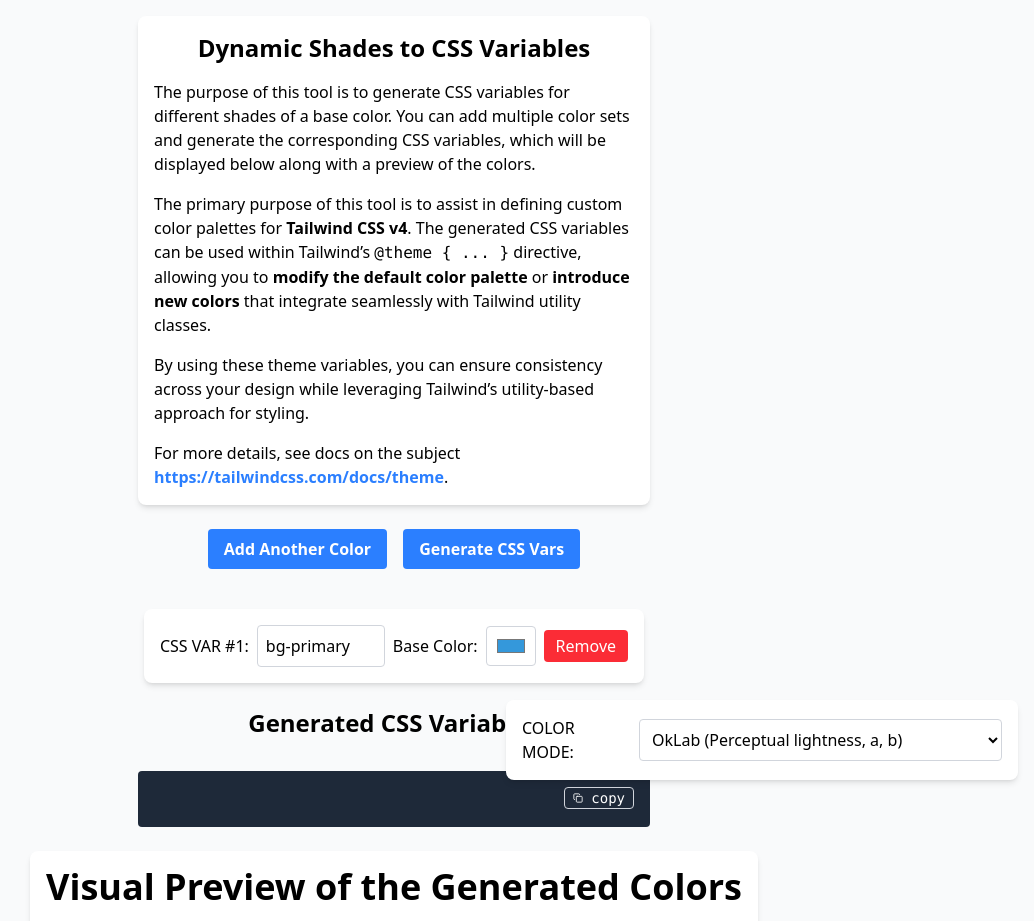
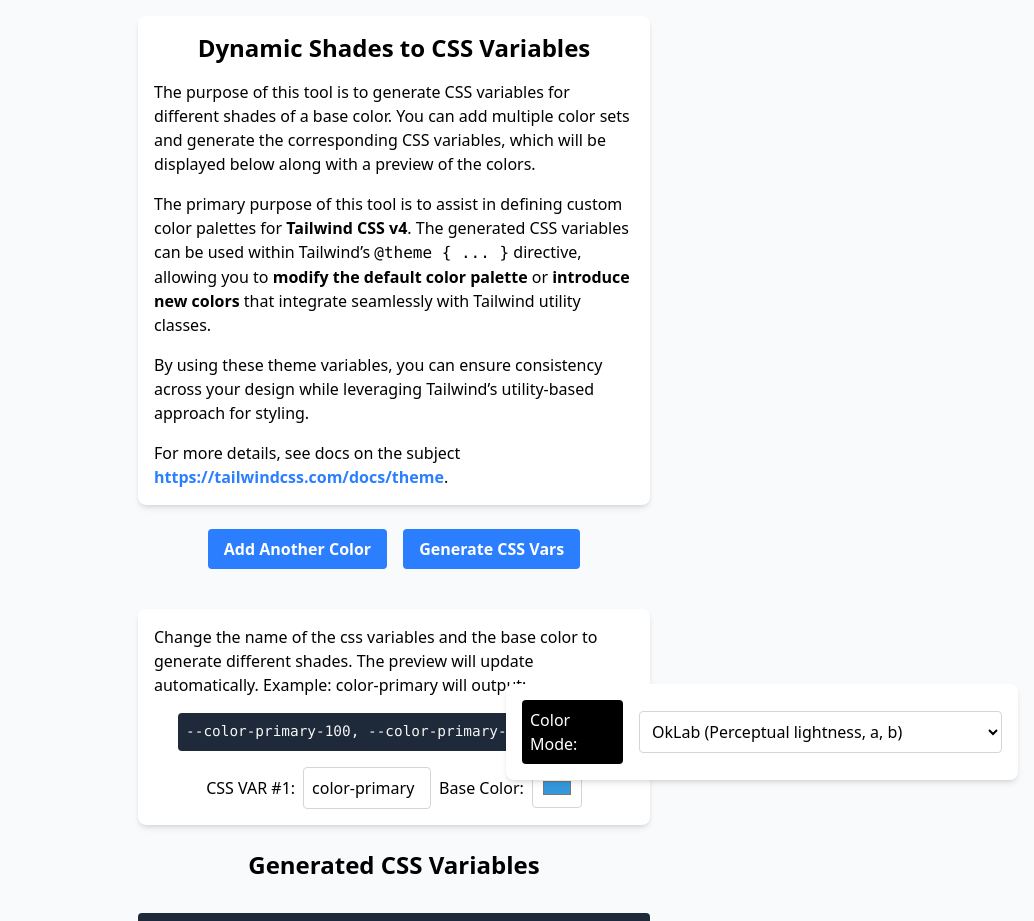
Before and after one commit to Maxiviper117/generate-colors-tailwindv4, a SvelteKit app: page / in a window 1280 px wide. Shown: the top 921 px of the page, without its empty margins (246-1280 px from the left). Built offline with nearby package versions, Linux system fonts and the light colour scheme.

Commit message:
refactor color variable naming and enhance UI with tooltips and improved styles

```diff
--- a/src/routes/+page.svelte
+++ b/src/routes/+page.svelte
@@ -3,7 +3,7 @@
 	import { Copy } from 'lucide-svelte';
 
 	// Array of color set objects; each one has an id, variable name, and a base color.
-	let colorSets = $state([{ id: 0, varName: 'bg-primary', baseColor: '#3498db' }]);
+	let colorSets = $state([{ id: 0, varName: 'color-primary', baseColor: '#3498db' }]);
 	let colorSetCounter = 1; // Next id to use
 
 	const colorModeTooltip = {
@@ -117,6 +117,10 @@
 				console.error('Failed to copy: ', err);
 			});
 	}
+
+	$effect(() => {
+		generateAndDisplayShades();
+	});
 </script>
 
 <!-- Inject the dynamic CSS variables into the document head -->
@@ -158,14 +162,15 @@
 	</div>
 	<!-- Change color modes -->
 	<div
-		class="fixed right-0 bottom-5 mt-4 mr-4 flex w-full max-w-lg items-center gap-4 rounded-lg bg-white p-4 shadow-md z-10"
+		class="fixed right-0 bottom-5 z-10 mt-4 mr-4 flex w-full max-w-lg items-center gap-4 rounded-lg bg-white p-4 shadow-md"
 	>
-		<label
-			class="font-medium"
-			for="colorMode"
-			title="With dropdown selected you can use arrow keys (up and down) to change mode"
-			>COLOR MODE:</label
-		>
+		<label class="tooltip rounded bg-black px-2 py-2 font-medium text-white" for="colorMode"
+			>Color Mode:
+
+			<span class="tooltip-text">
+				With dropdown selected you can use arrow keys (up and down) to change mode
+			</span>
+		</label>
 		<select
 			id="colorMode"
 			bind:value={colorMode}
@@ -181,7 +186,10 @@
 	<div class="mb-4 flex justify-center space-x-4">
 		<button
 			class="rounded bg-blue-500 px-4 py-2 font-bold text-white hover:bg-blue-700 active:scale-95"
-			onclick={addColorSet}>Add Another Color</button
+			onclick={() => {
+				addColorSet();
+				generateAndDisplayShades();
+			}}>Add Another Color</button
 		>
 		<button
 			class="rounded bg-blue-500 px-4 py-2 font-bold text-white hover:bg-blue-700 active:scale-95"
@@ -194,9 +202,14 @@
 	</div>
 
 	<!-- Loop through the color sets -->
-	<div class="flex flex-col items-center gap-4 rounded-lg bg-white p-4 shadow-md">
+	<div class="flex max-w-lg flex-col items-center gap-4 rounded-lg bg-white p-4 shadow-md">
+		<p class="w-full">
+			Change the name of the css variables and the base color to generate different shades. The
+			preview will update automatically. Example: color-primary will output:
+		</p>
+		<code class="code"> --color-primary-100, --color-primary-200... etc. </code>
 		{#each colorSets as cs, index (cs.id)}
-			<div class="flex flex-wrap items-center gap-2" id={'colorSet-' + cs.id}>
+			<div class="flex flex-wrap items-center justify-start gap-2" id={'colorSet-' + cs.id}>
 				<label class="font-medium" for={'varName-' + cs.id}>
 					CSS VAR #{index + 1}:
 				</label>
@@ -215,13 +228,19 @@
 					bind:value={cs.baseColor}
 					placeholder="#3498db"
 					class="min-h-10 rounded border border-gray-300 p-2"
+					onchange={() => generateAndDisplayShades()}
 				/>
 
 				<button
-					class="rounded bg-red-500 px-3 py-1 text-white hover:bg-red-700"
-					onclick={() => removeColorSet(cs.id)}
+					class="tooltip rounded bg-red-500 px-3 py-1 font-bold text-white hover:bg-red-700"
+					onclick={() => {
+						removeColorSet(cs.id);
+						generateAndDisplayShades();
+					}}
+					hidden={index === 0}
 				>
 					Remove
+					<span class="tooltip-text"> Remove this color set </span>
 				</button>
 			</div>
 		{/each}
@@ -230,19 +249,22 @@
 	<!-- Display the generated CSS variables -->
 	<div class="flex w-full flex-col items-center gap-4">
 		<h2 class="text-2xl font-bold">Generated CSS Variables</h2>
-		<code
-			id="output"
-			class="relative mt-4 block w-4/5 max-w-lg overflow-x-auto rounded bg-gray-800 p-4 whitespace-pre-wrap text-white"
-			>{cssOutput}
+		<div class="relative mt-4 w-4/5 max-w-lg">
+			<code
+				class="block w-full overflow-x-auto rounded bg-gray-800 p-4 whitespace-pre-wrap text-white"
+			>
+				{cssOutput}
+			</code>
 			<button
-				class="absolute top-0 right-0 mt-4 mr-4 inline-flex items-center rounded border border-gray-300 px-2 text-sm hover:border-gray-500 hover:bg-gray-700 active:scale-95"
+				class="absolute top-0 right-0 mt-4 mr-4 inline-flex items-center gap-1 rounded border border-gray-300 px-2 text-sm text-white hover:border-gray-500 hover:bg-gray-700 active:scale-95"
 				onclick={copyToClipboard}
 			>
-				<Copy color="white" size={10} />
-				copy</button
-			>
-		</code>
+				<Copy color="white" size={10} class="" />
+				copy
+			</button>
+		</div>
 	</div>
+
 	<div class="flex flex-col items-center gap-4 rounded-lg bg-white p-4 shadow-md">
 		<div>
 			<h2 class="text-4xl font-bold">Visual Preview of the Generated Colors</h2>
@@ -268,3 +290,41 @@
 		</div>
 	</div>
 </main>
+
+<style>
+	.code {
+		font-size: 0.9rem;
+		color: whitesmoke;
+
+		background-color: var(--color-gray-800); /* Added background color for better contrast */
+		border-radius: 4px; /* Added border radius for aesthetics */
+		padding: 0.5rem; /* Added padding for spacing */
+	}
+	.tooltip {
+		position: relative;
+		display: inline-block;
+	}
+
+	.tooltip-text {
+		opacity: 0;
+		visibility: hidden;
+		width: max-content;
+		background-color: rgba(0, 0, 0, 0.75);
+		color: #fff;
+		text-align: center;
+		border-radius: 4px;
+		padding: 0.4rem 0.6rem;
+		font-size: 0.75rem;
+		position: absolute;
+		z-index: 10;
+		bottom: 120%; /* Position above the button */
+		left: 50%;
+		transform: translateX(-50%);
+		transition: opacity 0.2s ease-in-out;
+		white-space: nowrap;
+	}
+	.tooltip:hover .tooltip-text {
+		opacity: 1;
+		visibility: visible;
+	}
+</style>
```
